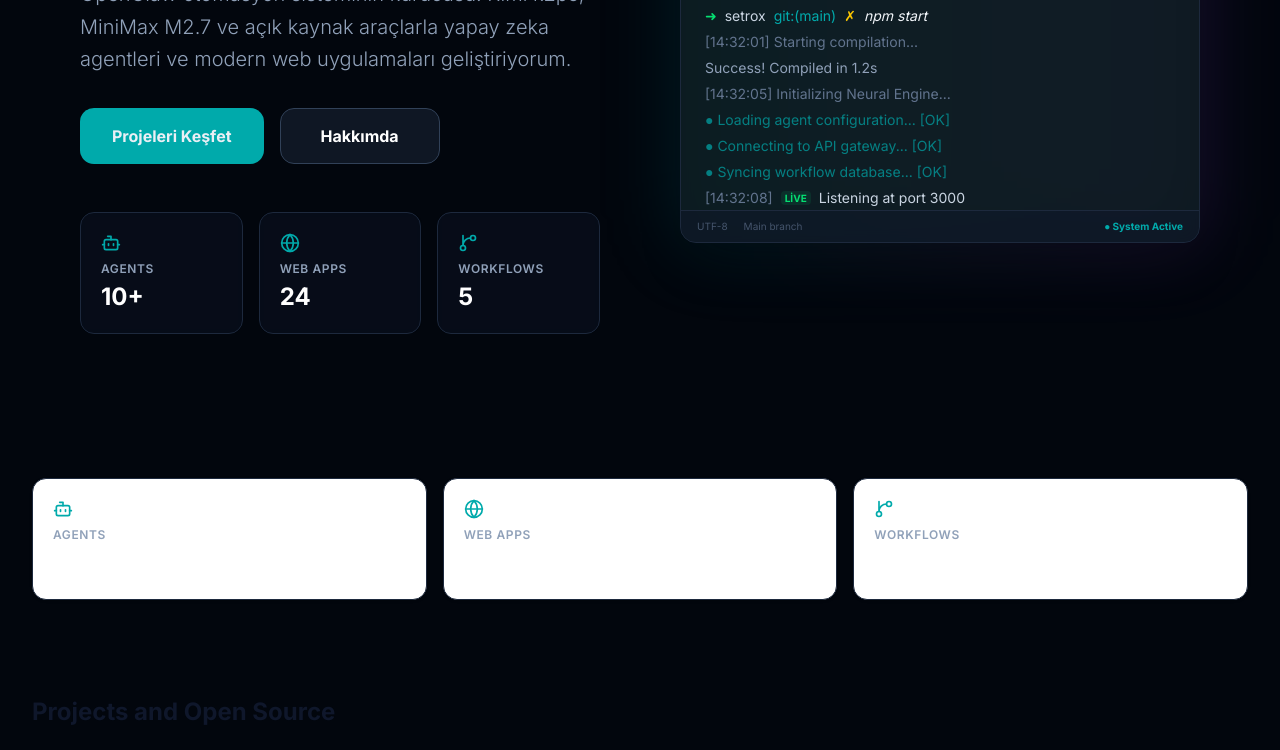
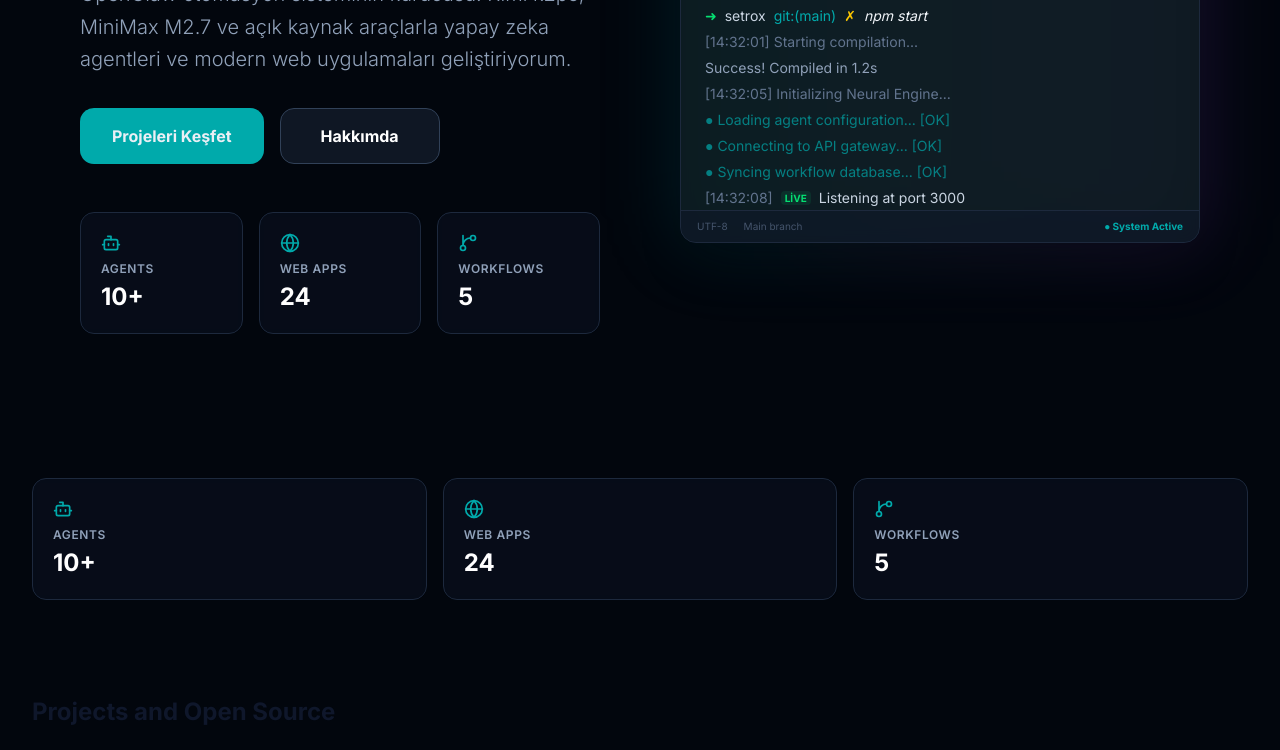
Before and after one commit to hikmetgulsesli/hikmet-dev, a Next.js app: page / in a window 1280 px wide. Shown: the part 399-1149 px from the top of the page. Built offline with nearby package versions, Linux system fonts and the light colour scheme.

Commit message:
feat: US-014 - Integration wiring and end-to-end verification
- Removed dependency on Card UI component from StatsCard
- Updated StatsCard to use native div element instead
- Verified all 5 pages render correctly with all sections
- All 174 tests passing
- Build successful with no errors

```diff
--- a/components/cards/StatsCard.tsx
+++ b/components/cards/StatsCard.tsx
@@ -1,6 +1,5 @@
 "use client";
 
-import { Card } from "@/components/ui/Card";
 import { Bot, Globe, GitBranch, type LucideIcon } from "lucide-react";
 
 const iconMap: Record<string, LucideIcon> = {
@@ -21,12 +20,12 @@ export function StatsCard({ iconName, value, label }: StatsCardProps) {
   if (!Icon) return null;
 
   return (
-    <Card className="flex flex-col gap-1 rounded-xl p-5 border-slate-800 bg-slate-900/40 backdrop-blur-sm group hover:border-primary/50 transition-colors">
+    <div className="flex flex-col gap-1 rounded-xl p-5 border border-slate-800 bg-slate-900/40 backdrop-blur-sm group hover:border-primary/50 transition-colors">
       <Icon className="w-5 h-5 text-primary mb-1" />
       <p className="text-slate-400 text-xs font-semibold uppercase tracking-wider">
         {label}
       </p>
       <p className="text-white text-2xl font-bold">{value}</p>
-    </Card>
+    </div>
   );
 }
```
Also changed, not shown: .setfarm-step-output.txt (deleted).
